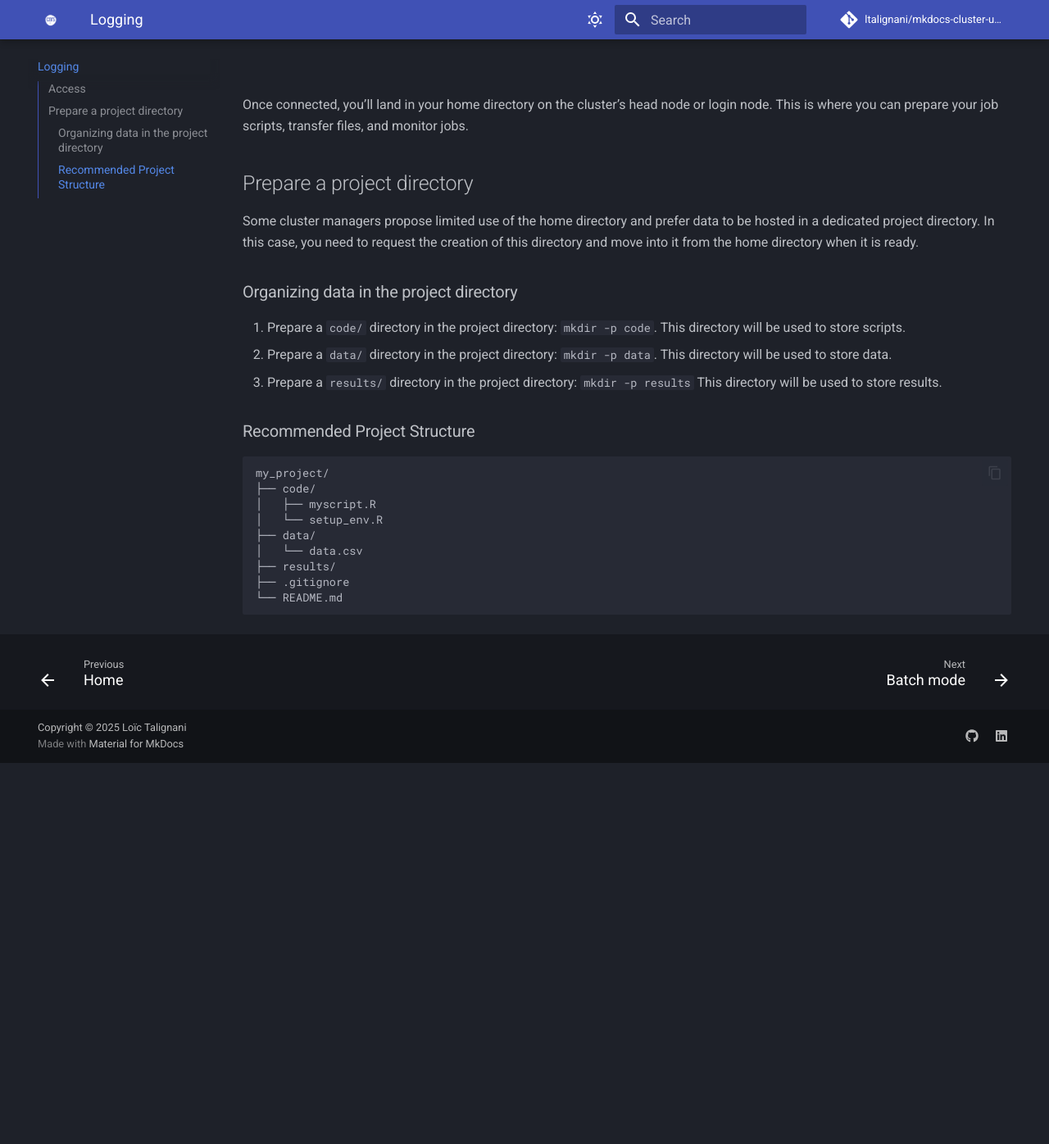
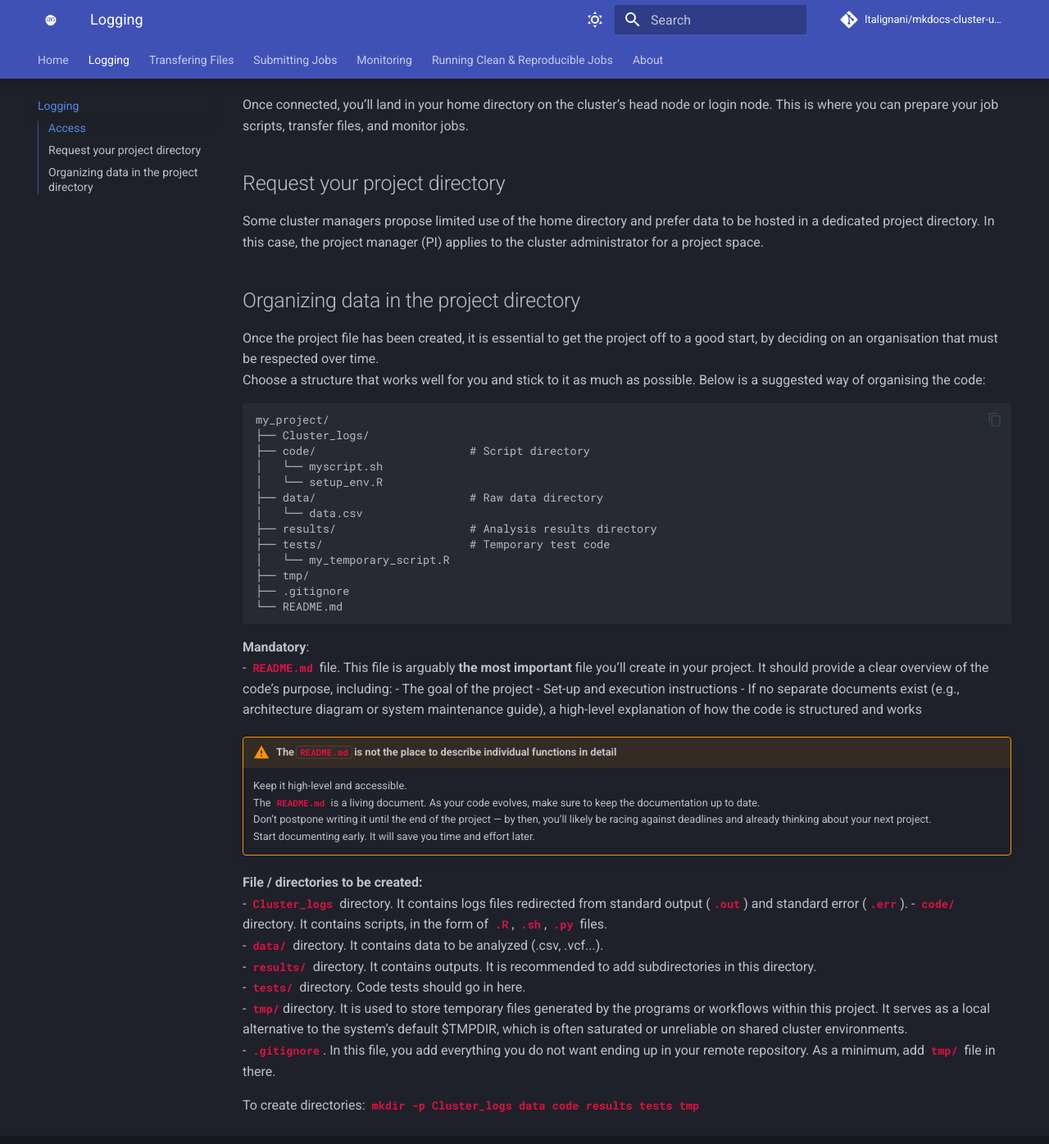
Before and after one commit to ltalignani/mkdocs-cluster-usage, an MkDocs documentation site: the page built from docs/Logging.md, in a window 1280 px wide and 1400 px high, scrolled down 1646 px. Shown: the top 1396 px of the window at 82% size. Built offline with MkDocs 1.6.1 and Material for MkDocs 9.7.7, drawn with Linux system fonts in a browser that asks for light colours; comment, search, counter and statistics services are not loaded; before the commit the page ends 2577 px from its top, so only the background shows below that.

Commit message:
Added transfer section

````diff
--- a/docs/Logging.md
+++ b/docs/Logging.md
@@ -40,26 +40,50 @@
 Once connected, you’ll land in your home directory on the cluster’s head node or login node. This is where you can prepare your job scripts, transfer files, and monitor jobs.
 
 
-## Prepare a project directory
+## Request your project directory
 
-Some cluster managers propose limited use of the home directory and prefer data to be hosted in a dedicated project directory. In this case, you need to request the creation of this directory and move into it from the home directory when it is ready.
+Some cluster managers propose limited use of the home directory and prefer data to be hosted in a dedicated project directory. In this case, the project manager (PI) applies to the cluster administrator for a project space.
 
-### Organizing data in the project directory
-1. Prepare a `code/` directory in the project directory: `mkdir -p code`. This directory will be used to store scripts.
-2. Prepare a `data/` directory in the project directory: `mkdir -p data`. This directory will be used to store data.
-3. Prepare a `results/` directory in the project directory: `mkdir -p results` This directory will be used to store results.
-
-
-###  Recommended Project Structure
+## Organizing data in the project directory
+Once the project file has been created, it is essential to get the project off to a good start, by deciding on an organisation that must be respected over time.
+Choose a structure that works well for you and stick to it as much as possible. Below is a suggested way of organising the code:
 
 ```
 my_project/
-├── code/
-│   ├── myscript.R
+├── Cluster_logs/
+├── code/          		        # Script directory
+│   └── myscript.sh
 │   └── setup_env.R
-├── data/
+├── data/          		        # Raw data directory
 │   └── data.csv
-├── results/
+├── results/     		        # Analysis results directory
+├── tests/          		    # Temporary test code
+│   └── my_temporary_script.R
+├── tmp/
 ├── .gitignore
 └── README.md
 ```
+
+**Mandatory**:
+- `README.md` file. This file is arguably **the most important** file you’ll create in your project. It should provide a clear overview of the code’s purpose, including:
+    - The goal of the project
+    - Set-up and execution instructions
+    - If no separate documents exist (e.g., architecture diagram or system maintenance guide), a high-level explanation of how the code is structured and works
+
+!!! warning "The `README.md` is not the place to describe individual functions in detail"
+     Keep it high-level and accessible.
+     The `README.md` is a living document. As your code evolves, make sure to keep the documentation up to date.
+     Don’t postpone writing it until the end of the project — by then, you’ll likely be racing against deadlines and already thinking about your next project.
+     Start documenting early. It will save you time and effort later.
+
+**File / directories to be created:**
+- `Cluster_logs` directory. It contains logs files redirected from standard output (`.out`) and standard error (`.err`).
+- `code/` directory. It contains scripts, in the form of `.R`, `.sh`, `.py` files.
+- `data/` directory. It contains data to be analyzed (.csv, .vcf...).
+- `results/` directory. It contains outputs. It is recommended to add subdirectories in this directory.
+- `tests/` directory. Code tests should go in here.
+- `tmp/`directory. It is used to store temporary files generated by the programs or workflows within this project. It serves as a local alternative to the system’s default $TMPDIR, which is often saturated or unreliable on shared cluster environments.
+- `.gitignore`. In this file, you add everything you do not want ending up in your remote repository. As a minimum, add `tmp/` file in there.
+
+
+To create directories: `mkdir -p Cluster_logs data code results tests tmp`
--- a/mkdocs.yml
+++ b/mkdocs.yml
@@ -2,17 +2,7 @@
 site_url: https://ltalignani.github.io/mkdocs-cluster-usage/
 repo_url: https://github.com/ltalignani/mkdocs-cluster-usage
 repo_name: ltalignani/mkdocs-cluster-usage
-nav:
-  - Home: index.md
-  - Logging: Logging.md
-  - Submitting Jobs:
-    - Batch mode: Submitting_jobs.md
-    - Interactive mode: Interactive_jobs.md
-  - Monitoring: Monitoring.md
-  - Running Clean & Reproducible Jobs:
-    - Python: python.md
-    - R: R.md
-  - About: about.md
+
 theme:
   name: material
   font:
@@ -21,14 +11,14 @@
   logo: assets/logo-cnrs.png
   favicon: assets/favicon.ico
   features:
-    - navigation.footer
-    - navigation.tabs
-    - navigation.instant
-    - navigation.expand
-    - navigation.top
     - navigation.indexes
     - navigation.sections
+    - navigation.top
+    - navigation.tabs
+    - navigation.tabs.sticky
     - navigation.tracking
+    - navigation.footer
+    - navigation.instant
     - content.code.copy
     - toc.integrate
   palette:
@@ -39,7 +29,6 @@
         name: Dark mode
       primary: indigo
       accent: deep purple
-
     # Light Mode
     - scheme: default
       toggle:
@@ -47,6 +36,22 @@
         name: Light mode
       primary: blue
       accent: deep orange
+
+nav:
+  - Home: index.md
+  - Logging: Logging.md
+  - Transfering Files:
+    - Using Rsync: transfer/Rsync.md
+    - Using Filezilla (SFTP) : transfer/SFTP.md
+  - Submitting Jobs:
+    - Batch mode: Submitting_jobs.md
+    - Interactive mode: Interactive_jobs.md
+  - Monitoring: Monitoring.md
+  - Running Clean & Reproducible Jobs:
+    - Python: python.md
+    - R: R.md
+  - About: about.md
+
 
 markdown_extensions:
   - footnotes
````
Also changed, not shown: docs/R.md (+5 -1 lines), docs/python.md (+25 -0 lines), docs/transfer/Rsync.md (added, +346 -0 lines), docs/transfer/SFTP.md (added, +193 -0 lines), docs/transfer/assets/Filezilla_Quickconnect.png (added), docs/transfer/assets/Filezilla_Sitemanager.png (added), 1 other file.
